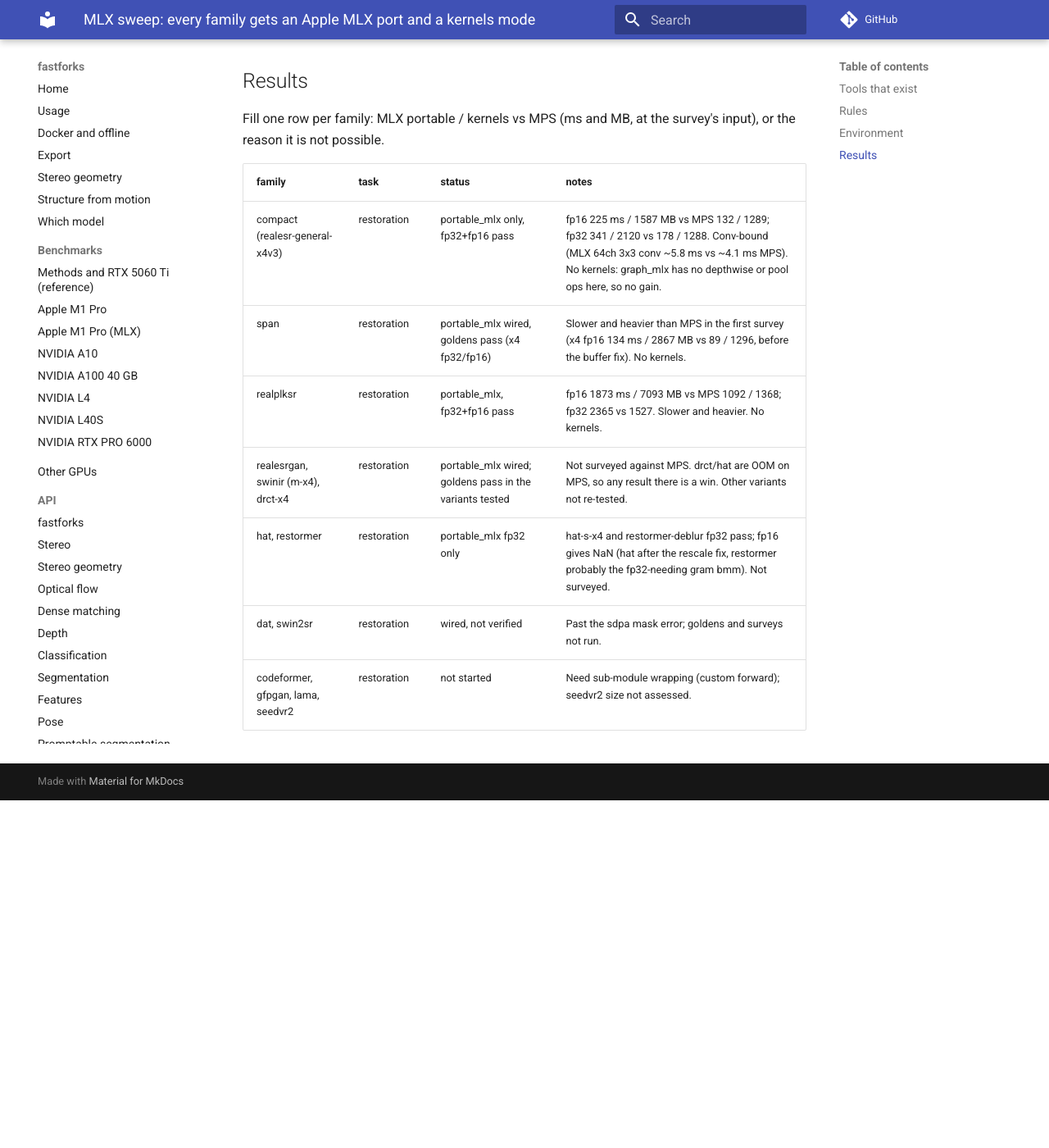
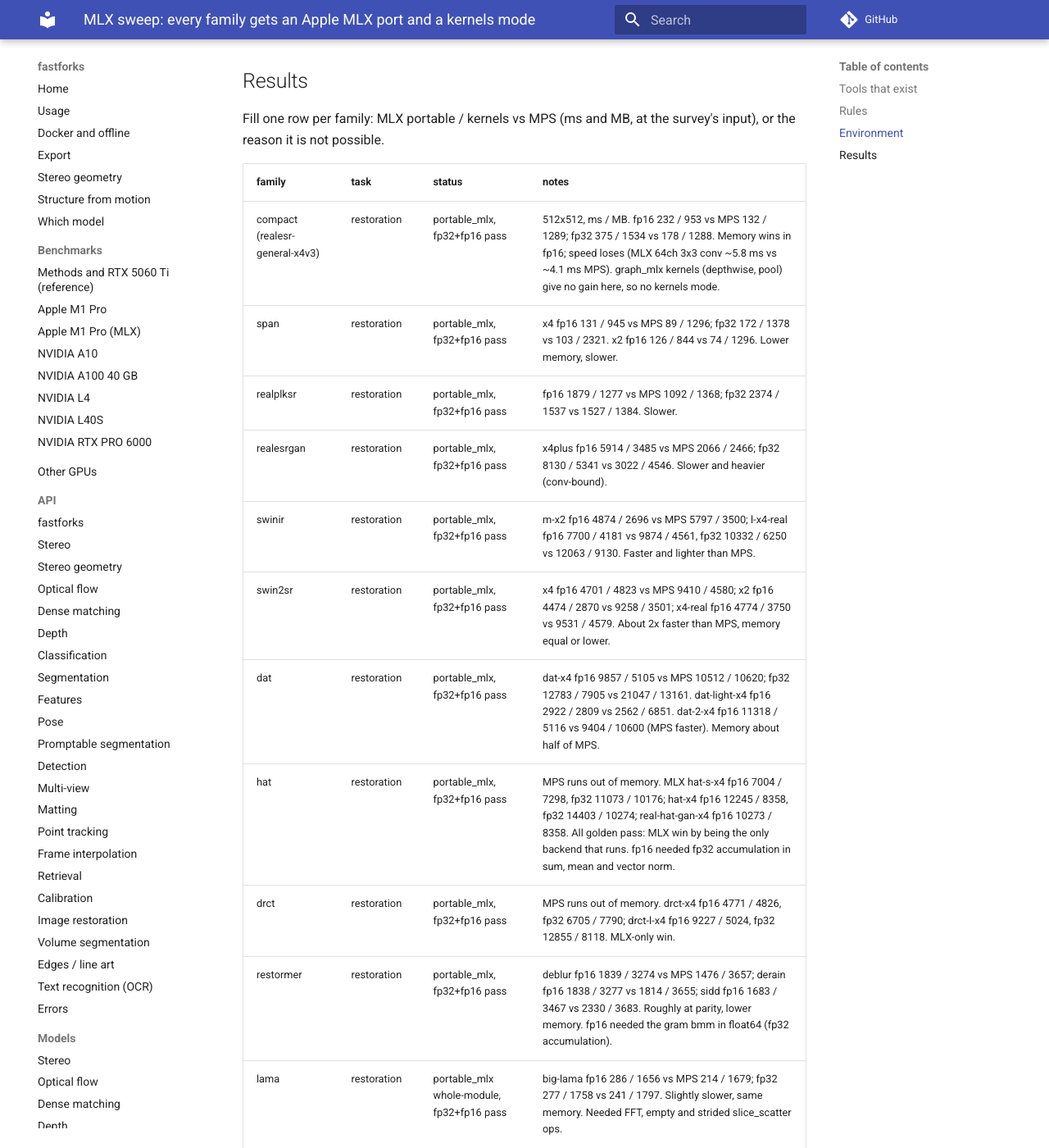
Before and after one commit to kleinicke/fastforks, an MkDocs documentation site: the page built from docs/plans/mlx-sweep.md, in a window 1280 px wide and 1400 px high, scrolled down 1902 px. Shown: the whole window at 82% size. Built offline with MkDocs 1.6.1 and Material for MkDocs 9.7.7, drawn with Linux system fonts in a browser that asks for light colours; comment, search, counter and statistics services are not loaded; before the commit the page ends 2878 px from its top, so only the background shows below that; some of the changed text lies outside the part shown.

Commit message:
MLX sweep: survey rows for all restoration families and results table
Co-Authored-By: Claude Sonnet 5.5 <noreply@anthropic.com>

```diff
--- a/docs/plans/mlx-sweep.md
+++ b/docs/plans/mlx-sweep.md
@@ -60,10 +60,17 @@ Fill one row per family: MLX portable / kernels vs MPS (ms and MB, at the survey
 
 | family | task | status | notes |
 |---|---|---|---|
-| compact (realesr-general-x4v3) | restoration | portable_mlx only, fp32+fp16 pass | fp16 225 ms / 1587 MB vs MPS 132 / 1289; fp32 341 / 2120 vs 178 / 1288. Conv-bound (MLX 64ch 3x3 conv ~5.8 ms vs ~4.1 ms MPS). No kernels: graph_mlx has no depthwise or pool ops here, so no gain. |
-| span | restoration | portable_mlx wired, goldens pass (x4 fp32/fp16) | Slower and heavier than MPS in the first survey (x4 fp16 134 ms / 2867 MB vs 89 / 1296, before the buffer fix). No kernels. |
-| realplksr | restoration | portable_mlx, fp32+fp16 pass | fp16 1873 ms / 7093 MB vs MPS 1092 / 1368; fp32 2365 vs 1527. Slower and heavier. No kernels. |
-| realesrgan, swinir (m-x4), drct-x4 | restoration | portable_mlx wired; goldens pass in the variants tested | Not surveyed against MPS. drct/hat are OOM on MPS, so any result there is a win. Other variants not re-tested. |
-| hat, restormer | restoration | portable_mlx fp32 only | hat-s-x4 and restormer-deblur fp32 pass; fp16 gives NaN (hat after the rescale fix, restormer probably the fp32-needing gram bmm). Not surveyed. |
-| dat, swin2sr | restoration | wired, not verified | Past the sdpa mask error; goldens and surveys not run. |
-| codeformer, gfpgan, lama, seedvr2 | restoration | not started | Need sub-module wrapping (custom forward); seedvr2 size not assessed. |
+| compact (realesr-general-x4v3) | restoration | portable_mlx, fp32+fp16 pass | 512x512, ms / MB. fp16 232 / 953 vs MPS 132 / 1289; fp32 375 / 1534 vs 178 / 1288. Memory wins in fp16; speed loses (MLX 64ch 3x3 conv ~5.8 ms vs ~4.1 ms MPS). graph_mlx kernels (depthwise, pool) give no gain here, so no kernels mode. |
+| span | restoration | portable_mlx, fp32+fp16 pass | x4 fp16 131 / 945 vs MPS 89 / 1296; fp32 172 / 1378 vs 103 / 2321. x2 fp16 126 / 844 vs 74 / 1296. Lower memory, slower. |
+| realplksr | restoration | portable_mlx, fp32+fp16 pass | fp16 1879 / 1277 vs MPS 1092 / 1368; fp32 2374 / 1537 vs 1527 / 1384. Slower. |
+| realesrgan | restoration | portable_mlx, fp32+fp16 pass | x4plus fp16 5914 / 3485 vs MPS 2066 / 2466; fp32 8130 / 5341 vs 3022 / 4546. Slower and heavier (conv-bound). |
+| swinir | restoration | portable_mlx, fp32+fp16 pass | m-x2 fp16 4874 / 2696 vs MPS 5797 / 3500; l-x4-real fp16 7700 / 4181 vs 9874 / 4561, fp32 10332 / 6250 vs 12063 / 9130. Faster and lighter than MPS. |
+| swin2sr | restoration | portable_mlx, fp32+fp16 pass | x4 fp16 4701 / 4823 vs MPS 9410 / 4580; x2 fp16 4474 / 2870 vs 9258 / 3501; x4-real fp16 4774 / 3750 vs 9531 / 4579. About 2x faster than MPS, memory equal or lower. |
+| dat | restoration | portable_mlx, fp32+fp16 pass | dat-x4 fp16 9857 / 5105 vs MPS 10512 / 10620; fp32 12783 / 7905 vs 21047 / 13161. dat-light-x4 fp16 2922 / 2809 vs 2562 / 6851. dat-2-x4 fp16 11318 / 5116 vs 9404 / 10600 (MPS faster). Memory about half of MPS. |
+| hat | restoration | portable_mlx, fp32+fp16 pass | MPS runs out of memory. MLX hat-s-x4 fp16 7004 / 7298, fp32 11073 / 10176; hat-x4 fp16 12245 / 8358, fp32 14403 / 10274; real-hat-gan-x4 fp16 10273 / 8358. All golden pass: MLX win by being the only backend that runs. fp16 needed fp32 accumulation in sum, mean and vector norm. |
+| drct | restoration | portable_mlx, fp32+fp16 pass | MPS runs out of memory. drct-x4 fp16 4771 / 4826, fp32 6705 / 7790; drct-l-x4 fp16 9227 / 5024, fp32 12855 / 8118. MLX-only win. |
+| restormer | restoration | portable_mlx, fp32+fp16 pass | deblur fp16 1839 / 3274 vs MPS 1476 / 3657; derain fp16 1838 / 3277 vs 1814 / 3655; sidd fp16 1683 / 3467 vs 2330 / 3683. Roughly at parity, lower memory. fp16 needed the gram bmm in float64 (fp32 accumulation). |
+| lama | restoration | portable_mlx whole-module, fp32+fp16 pass | big-lama fp16 286 / 1656 vs MPS 214 / 1679; fp32 277 / 1758 vs 241 / 1797. Slightly slower, same memory. Needed FFT, empty and strided slice_scatter ops. |
+| codeformer | restoration | portable_mlx whole-module, fp32+fp16 pass | fp16 368 / 2512 vs MPS 196 / 1866; fp32 467 / 3128 vs 260 / 3064. Slower. |
+| gfpgan | restoration | portable_mlx whole-module, fp32 only | fp32 364 / 3161 vs MPS 153 / 1954. fp16 golden mean diff 0.157, so not declared. Slower and heavier. |
+| seedvr2 | restoration | not ported, infeasible on this Mac | 7B bf16 weights are 16.5 GB, over the 16 GB RAM. The 3B is 6.8 GB bf16 but the port builds a CPU fp32 twin (~13.6 GB) plus the MLX copy. MPS already reports it unsupported. Needs a streaming loader (convert layer by layer to MLX) first. |
```
Also changed, not shown: 1 other file.
